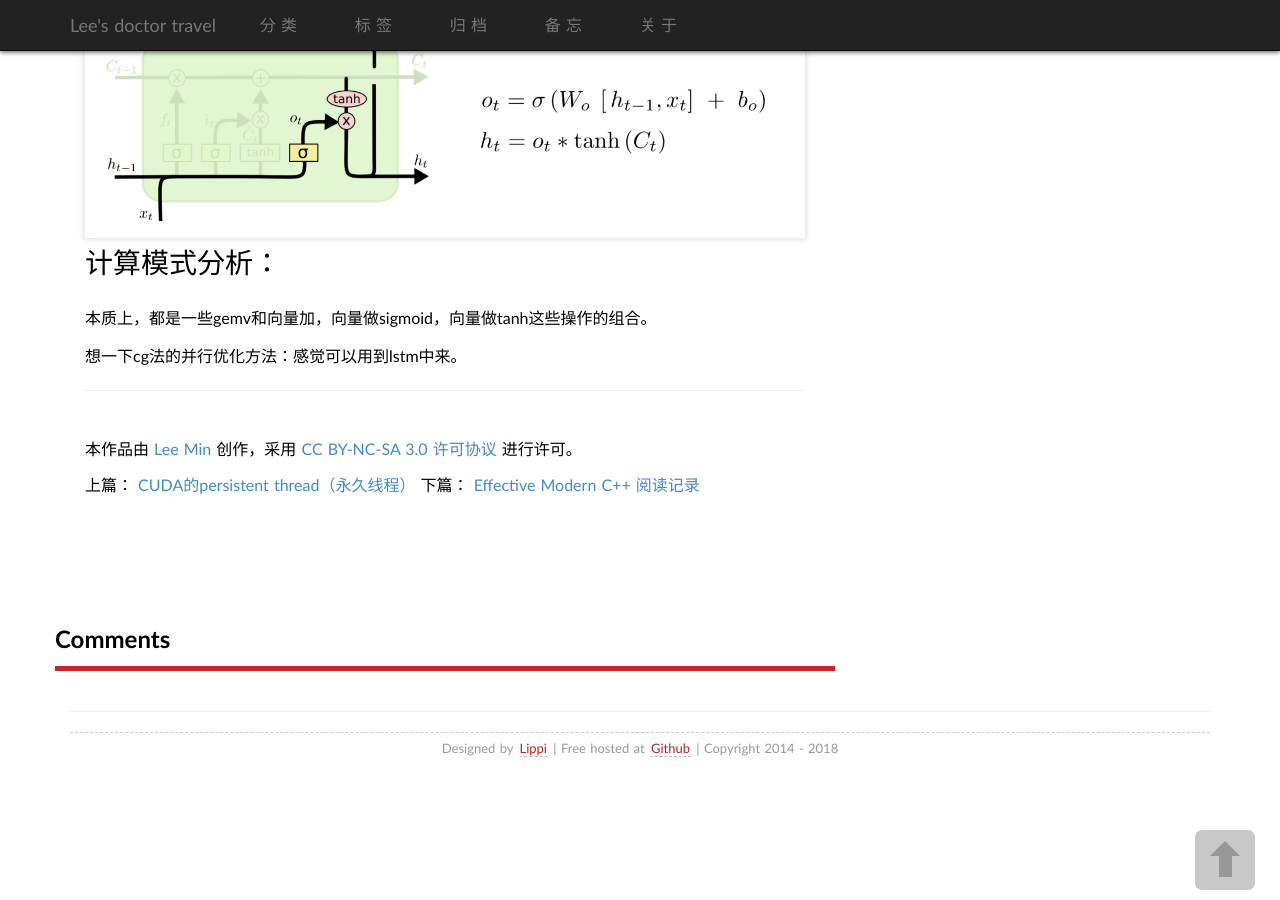
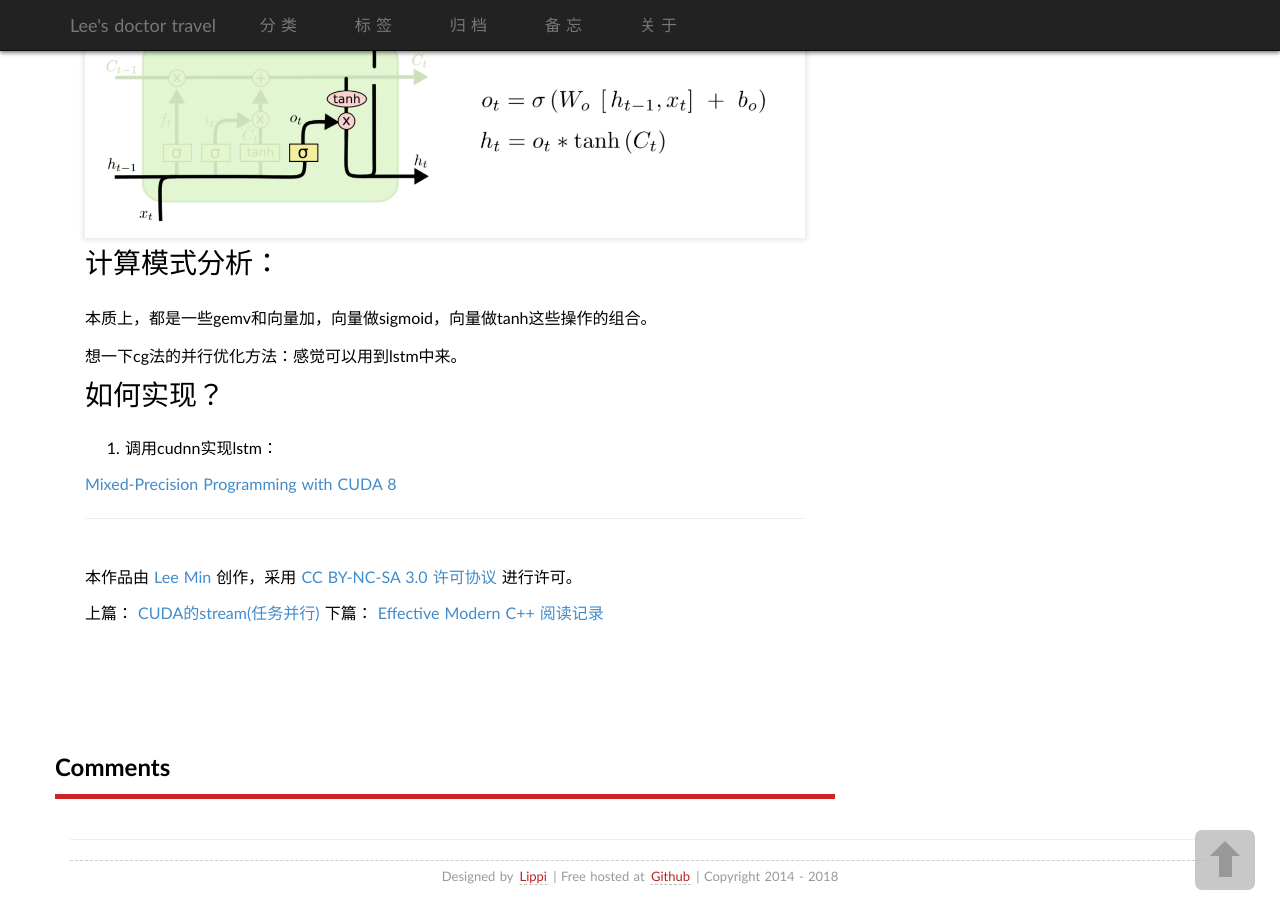
Before and after one commit to limin2015/limin2015.github.io, a Jekyll site: the page built from _posts/2018-1-9-LSTM.md, in a window 1280 px wide and 900 px high, scrolled down 1573 px. Built offline with Jekyll 4.4.1, drawn with Linux system fonts in a browser that asks for light colours; some web fonts are replaced; comment, search, counter and statistics services are not loaded.

```diff
--- a/_posts/2018-1-9-LSTM.md
+++ b/_posts/2018-1-9-LSTM.md
@@ -46,3 +46,11 @@ LSTM的第一步是决定我们要从细胞状态中丢弃什么信息。 该决
 本质上，都是一些gemv和向量加，向量做sigmoid，向量做tanh这些操作的组合。
 
 想一下cg法的并行优化方法：感觉可以用到lstm中来。
+
+
+
+# 如何实现？
+
+1. 调用cudnn实现lstm：
+
+[Mixed-Precision Programming with CUDA 8](https://devblogs.nvidia.com/parallelforall/mixed-precision-programming-cuda-8/)
```
Also changed, not shown: _posts/2018-1-11-paper-SM-Centric.md (+5 -1 lines), _posts/2018-1-12-paper-tvm-technique-report.md (added, +17 -0 lines).
